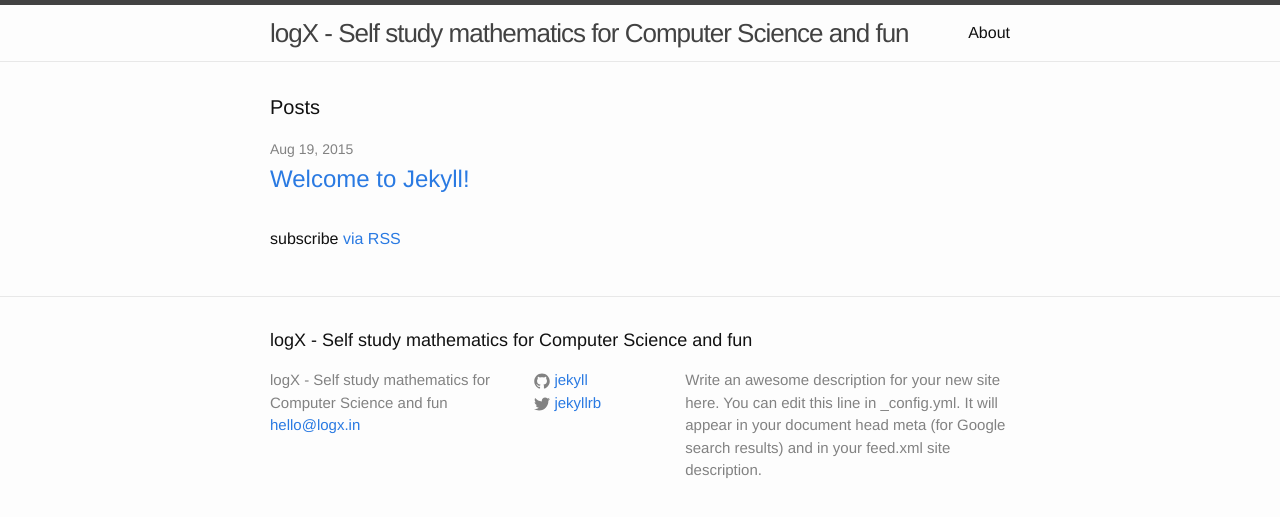
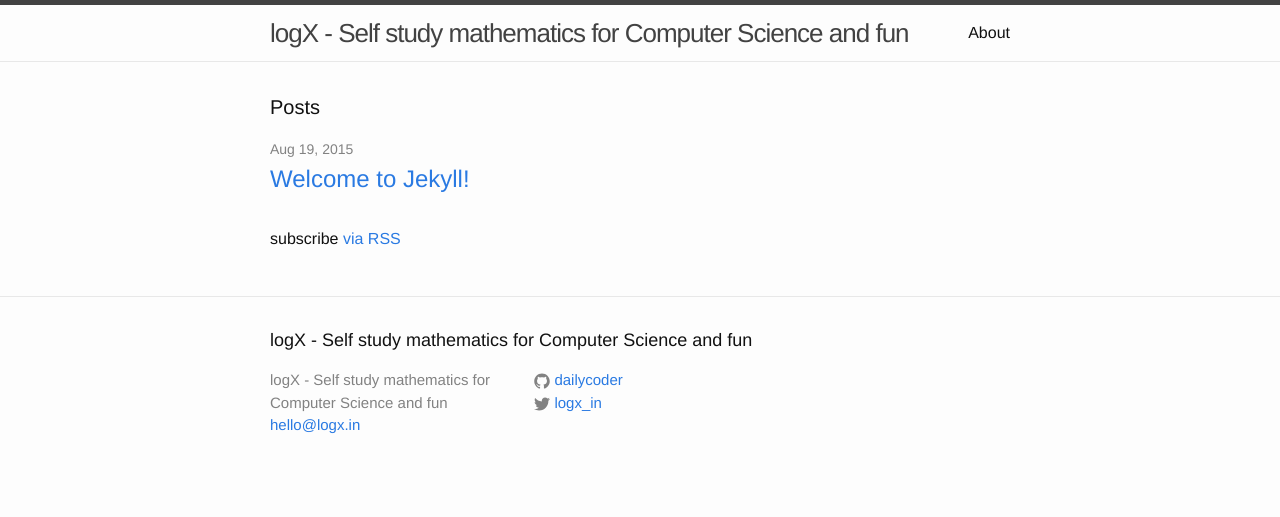
Before and after one commit to dailycoder/dailycoder.github.io, a Jekyll site: the page built from index.html, in a window 1280 px wide. Shown: the top 517 px of the page. Built offline with Jekyll 4.4.1, drawn with Linux system fonts in a browser that asks for light colours.

Commit message:
changing purpose

```diff
--- a/_config.yml
+++ b/_config.yml
@@ -1,14 +1,11 @@
 # Site settings
 title: logX - Self study mathematics for Computer Science and fun
 email: hello@logx.in
-description: > # this means to ignore newlines until "baseurl:"
-  Write an awesome description for your new site here. You can edit this
-  line in _config.yml. It will appear in your document head meta (for
-  Google search results) and in your feed.xml site description.
+description: > # Self-study mathematics for computer science and fun. Analysis, Calculus, Statistics, Probability, Linear Algebra, Abstract Algebra all covered.
 baseurl: "" # the subpath of your site, e.g. /blog/
-url: "http://yourdomain.com" # the base hostname & protocol for your site
-twitter_username: jekyllrb
-github_username:  jekyll
+url: "https://logx.in" # the base hostname & protocol for your site
+twitter_username: logx_in
+github_username:  dailycoder
 
 # Build settings
 markdown: kramdown
```
Also changed, not shown: 1 other file.
